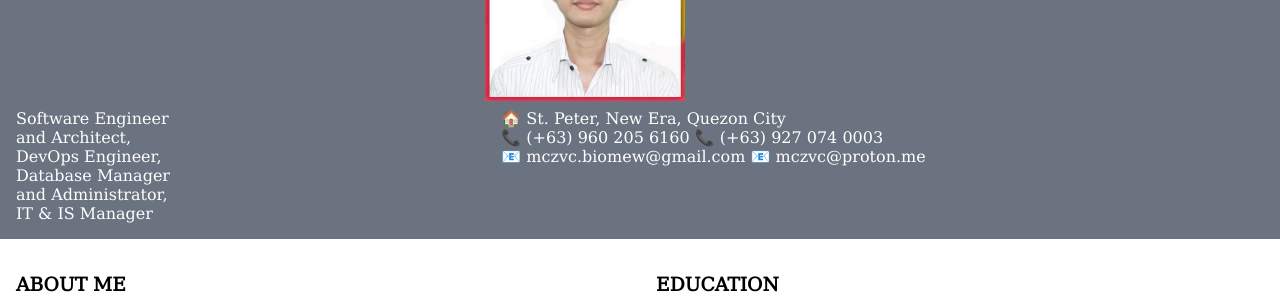
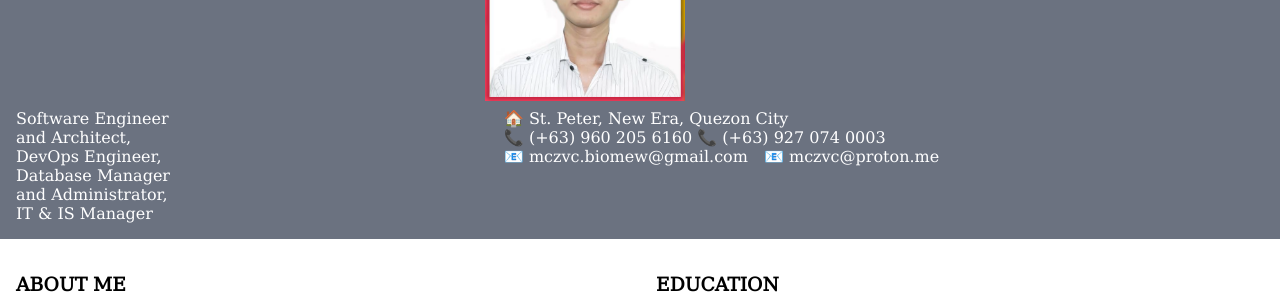
Before and after one commit to jk-sanjuan/jk-sanjuan.github.io, a Jekyll site: the page built from mczvc.md, in a window 1280 px wide. Shown: the part 361-661 px from the top of the page. Built offline with Jekyll 4.4.1, drawn with Linux system fonts in a browser that asks for light colours; some web fonts are replaced.

Commit message:
[0.1.14.3] * fix sizes, remove absolute positioned element * update tailwind.css

```diff
--- a/_includes/mczvc.html
+++ b/_includes/mczvc.html
@@ -4,6 +4,7 @@
 </script>
 <div class="text-white bg-yellow-600 p-4 [font-size:20px]">Resume of Czarlemagne</div>
 
+<div class="w-[100vw] overflow-x-hidden">
   <div class="bg-gray-500 text-white p-4">
     <div class="flex lg:w-[990px]">
       <div class="[font-size:20px] w-[148px]"><div class="font-bold">Meldencio Czarlemagne</div> Corrales</div>
@@ -11,14 +12,17 @@
           class="[position:relative] mx-auto max-w-[128px] md:max-w-[200px]" />
     </div>
     <div class="flex mt-2 max-w-[1240px]">
-    <div class="max-w-[155px]"><span>Software Engineer and Architect, DevOps Engineer, Database Manager and Administrator,
-  IT & IS Manager</span></div>
-    <div class="mx-auto">
-      <span class="">
-        🏠 St. Peter, New Era, Quezon City <br>
-        📞 (+63) 960 205 6160 📞 (+63) 927 074 0003 <br>
-        📧 mczvc.biomew@gmail.com 📧 mczvc@proton.me <br>
-      </span>
+      <div class="max-w-[155px]">
+        <span>Software Engineer and Architect, DevOps Engineer, Database Manager and Administrator,
+    IT & IS Manager</span>
+      </div>
+      <div class="pl-4 mx-auto">
+        <span>🏠 St. Peter, New Era, Quezon City <br></span>
+        <span>📞 (+63) 960 205 6160</span> <span>📞 (+63) 927 074 0003 <br></span>
+        <div class="flex [flex-direction:column] sm:[flex-direction:row]">
+          <span class="pr-4">📧 mczvc.biomew@<wbr>gmail.com</span>
+          <span>📧 mczvc@proton.me <br></span>
+        </div>
       </div>
     </div>
   </div>
@@ -258,13 +262,15 @@
                   <span>Symbolic Logic</span> <span>ERGU | EREG</span>
                   <span>Rizal</span>
             </span>
-          <span class="block w-auto [right:0px] [position:absolute] ">
+            <div class="flex h-max -mt-2">
+              <div class="[flex:1] w-full"></div>
               <span id="coursework-asterisk" onmouseover="select_asterisked()" onmouseleave="deselect_asterisked()"
-                  class="bg-yellow-400 p-2 [line-height:2]"
-                  >
-              (* Coursework had a lab component as well)</span></span>
+                    class="bg-yellow-400 p-2 ml-auto"
+              >(* Coursework had a lab component as well)</span>
             </div>
           </div>
         </div>
       </div>
     </div>
+  </div>
+</div>
```
Also changed, not shown: assets/css/tailwind.css. Lines whose indentation alone changed are shown as unchanged.
